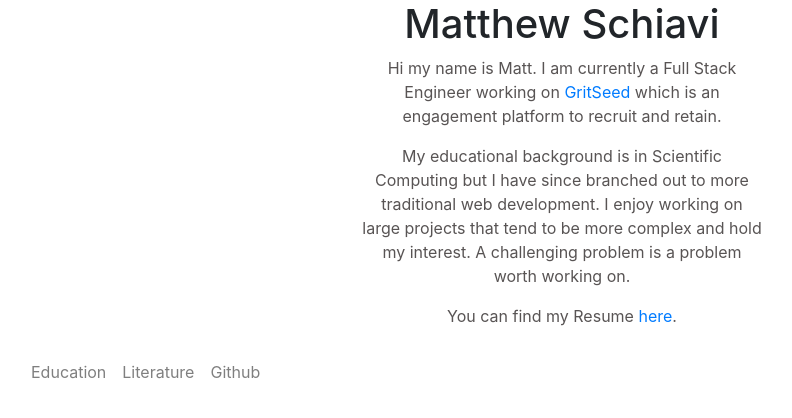
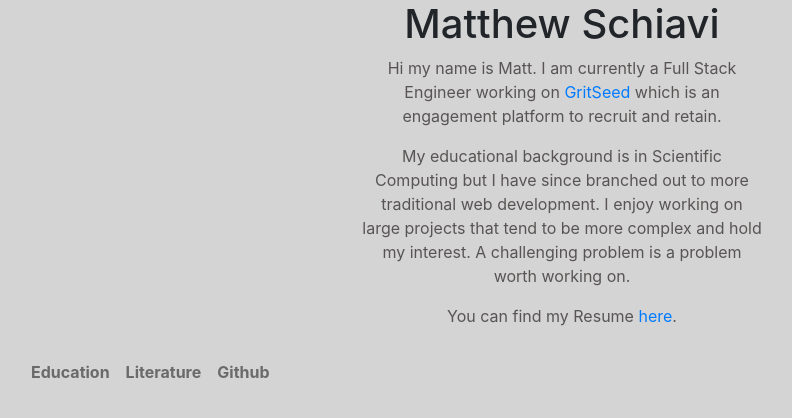
Before and after one commit to MSchiavi/personal_website, a React (Create React App) app: page / in a window 1280 px wide. Shown: the top 418 px of the page, without its empty margins (78-870 px from the left). Built offline with nearby package versions, Linux system fonts and the light colour scheme.

Commit message:
change background color bold on links

```diff
--- a/src/App.tsx
+++ b/src/App.tsx
@@ -9,7 +9,7 @@ import { BrowserRouter as Router, Route, Switch } from 'react-router-dom';
 function App() {
   return (
     <Router>
-    <div className = "App">
+    <div className = "App" style={{backgroundColor:'#d4d4d4'}}>
       <Switch>
       <Route path ="/" exact component={Home}/>
       <Route path ="/literature" component={Literature} />
@@ -17,6 +17,7 @@ function App() {
       </Switch>
       <Menu />
     </div>
+    <div style={{backgroundColor:"#d4d4d4",minHeight:'100vh'}}></div>
     </Router>
   );
 }
--- a/src/Menu.tsx
+++ b/src/Menu.tsx
@@ -18,12 +18,12 @@ function Menu() {
     const isLiterature = useLocation().pathname ==='/literature'
   return (
     <Container>
-      <Navbar sticky="bottom" bg="white" variant="light">
+      <Navbar sticky="bottom" variant="light">
         <Nav className="mr-auto">
-          {!isHome && <Nav.Link href="/">Home</Nav.Link>}
-          {!isEducation && !isLiterature && <Nav.Link href="/education">Education</Nav.Link>}
-          {!isLiterature && !isEducation && <Nav.Link href="/literature">Literature</Nav.Link>}
-          {isHome && <Nav.Link href="https://github.com/MSchiavi">Github</Nav.Link>}
+          {!isHome && <Nav.Link href="/"><b>Home</b></Nav.Link>}
+          {!isEducation && !isLiterature && <Nav.Link href="/education"><b>Education</b></Nav.Link>}
+          {!isLiterature && !isEducation && <Nav.Link href="/literature"><b>Literature</b></Nav.Link>}
+          {isHome && <Nav.Link href="https://github.com/MSchiavi"><b>Github</b></Nav.Link>}
         </Nav>
       </Navbar>
     </Container>
--- a/src/index.tsx
+++ b/src/index.tsx
@@ -6,9 +6,9 @@ import * as serviceWorker from './serviceWorker';
 import 'bootstrap/dist/css/bootstrap.min.css';
 
 ReactDOM.render(
-  <React.StrictMode>
+  <div>
     <App />
-  </React.StrictMode>,
+  </div>,
   document.getElementById('root')
 );
 
```
